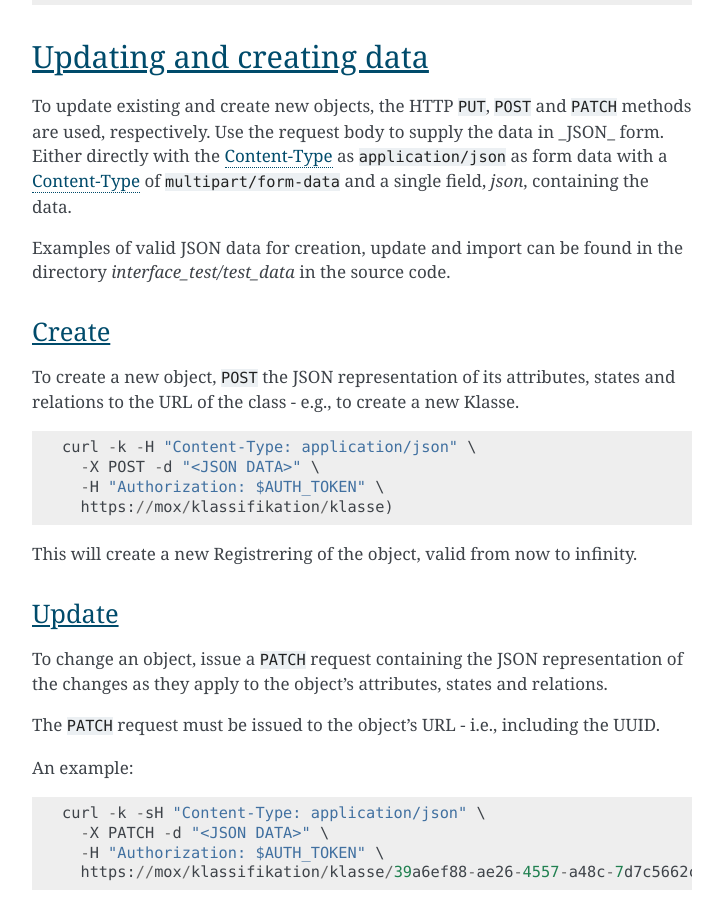
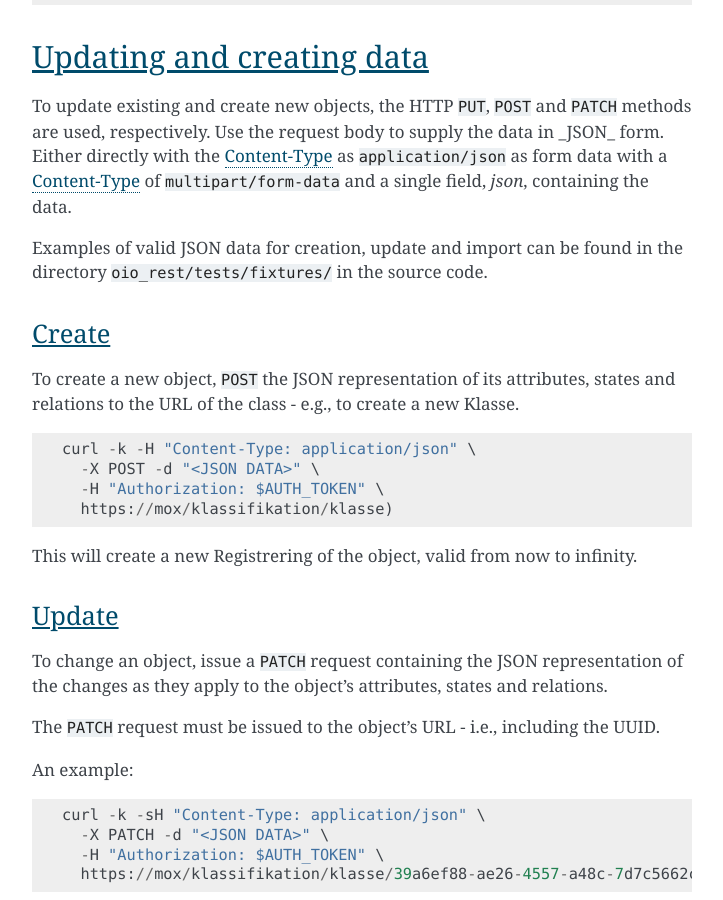
Before and after one commit to magenta-aps/mox, a Sphinx documentation site: the page built from doc/LoRa_HOWTO.rst, in a window 1280 px wide and 900 px high, scrolled down 4098 px. Shown: the whole window, without its empty margins (388-1111 px from the left). Built offline with Sphinx 7.4.7, drawn with Linux system fonts in a browser that asks for light colours.

Commit message:
Update link to test fixtures.
The location was changed in #75

```diff
--- a/doc/LoRa_HOWTO.rst
+++ b/doc/LoRa_HOWTO.rst
@@ -185,7 +185,7 @@ as ``application/json`` as form data with a :http:header:`Content-Type` of
 ``multipart/form-data`` and a single field, `json`, containing the data.
 
 Examples of valid JSON data for creation, update and import can be found
-in the directory `interface_test/test_data` in the source code.
+in the directory ``oio_rest/tests/fixtures/`` in the source code.
 
 Create
 ------
```
